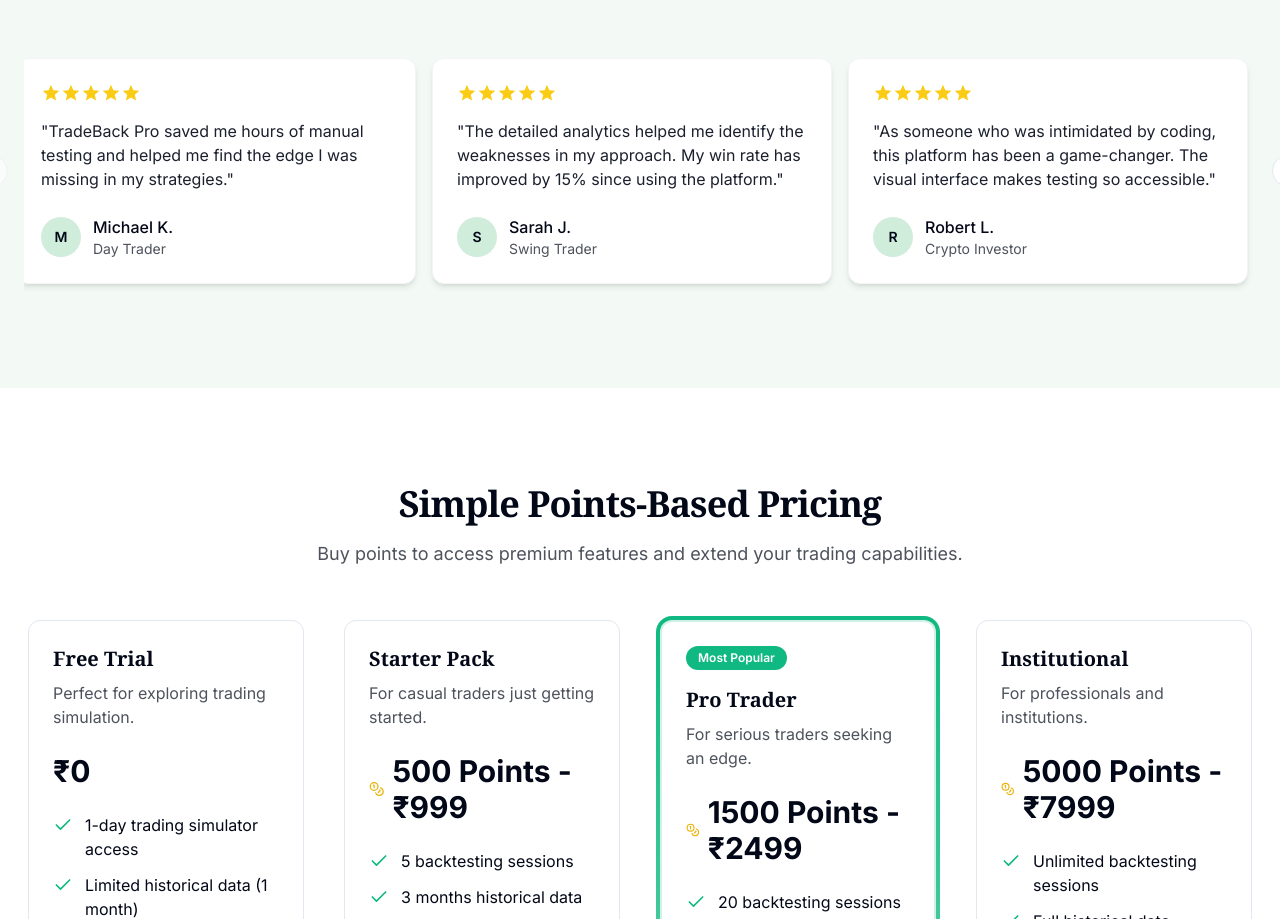
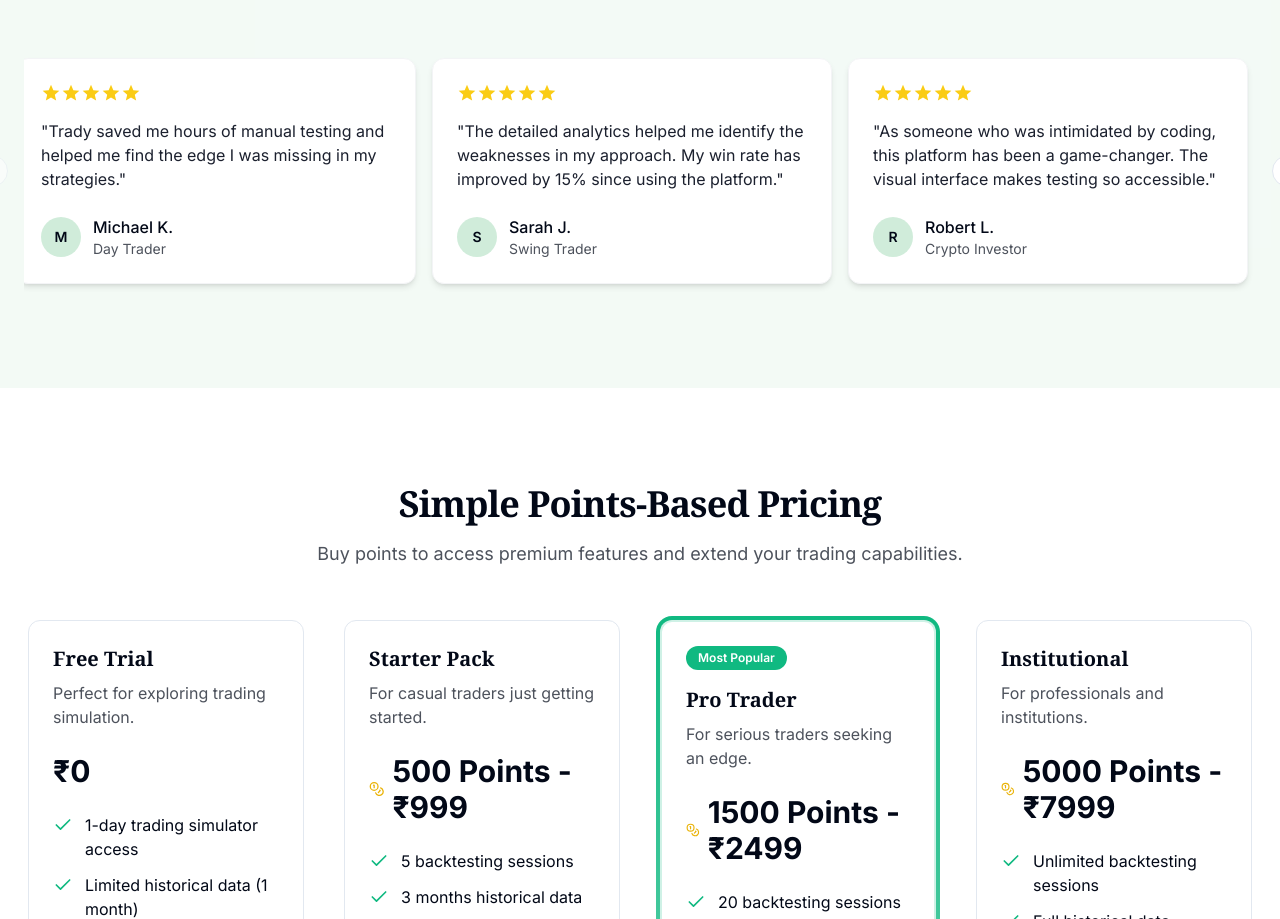
Before and after one commit to sreeanthrds/trade-feedback-loop, a React (Vite) app: page / in a window 1280 px wide. Shown: the part 1531-2450 px from the top of the page. Built offline with nearby package versions, Linux system fonts and the light colour scheme.

Commit message:
Rename "TradeBack Pro" to "Trady"
Update review content to reflect the new name.

```diff
--- a/src/components/home/testimonials.tsx
+++ b/src/components/home/testimonials.tsx
@@ -42,7 +42,7 @@ const TestimonialCard = ({ quote, author, role }: TestimonialProps) => (
 const Testimonials = () => {
   const testimonials = [
     {
-      quote: "TradeBack Pro saved me hours of manual testing and helped me find the edge I was missing in my strategies.",
+      quote: "Trady saved me hours of manual testing and helped me find the edge I was missing in my strategies.",
       author: "Michael K.",
       role: "Day Trader"
     },
--- a/src/pages/Features.tsx
+++ b/src/pages/Features.tsx
@@ -1,4 +1,3 @@
-
 import React, { useEffect } from 'react';
 import Navbar from '@/components/ui/navbar';
 import Footer from '@/components/ui/footer';
@@ -146,7 +145,7 @@ const Features = () => {
                 <CarouselItem>
                   <div className="p-6 bg-white dark:bg-gray-800 rounded-xl shadow-md mx-4">
                     <p className="text-lg mb-6 italic text-foreground/80">
-                      "TradeBack Pro has completely transformed my approach to the market. The no-code strategy builder saved me countless hours."
+                      "Trady has completely transformed my approach to the market. The no-code strategy builder saved me countless hours."
                     </p>
                     <div className="flex items-center">
                       <div className="h-10 w-10 rounded-full bg-primary/20 flex items-center justify-center mr-3">
```
